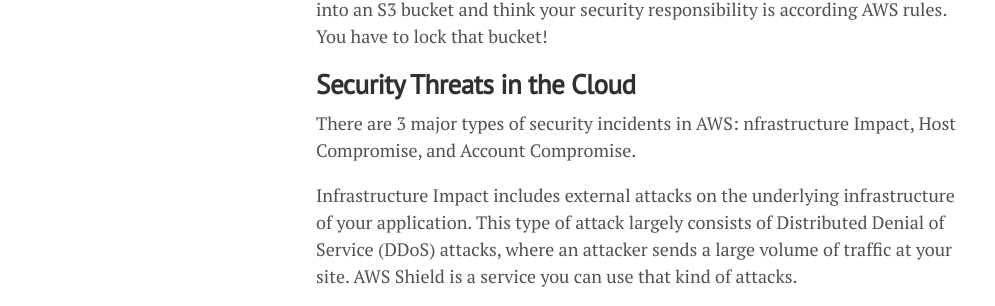
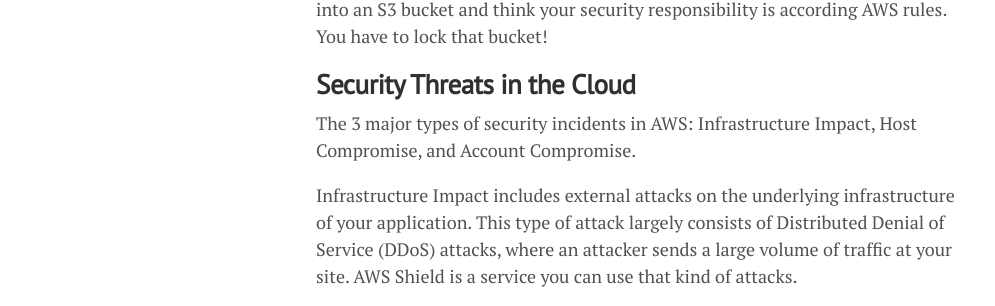
Before and after one commit to lgeurts/lgeurts.github.io, a Jekyll site: the page built from _posts/2021-11-02-activity-aware-ids-for-aws.md, in a window 1280 px wide and 900 px high, scrolled down 942 px. Shown: the part 149-455 px from the top of the window, without its empty margins (0-995 px from the left). Built offline with Jekyll 4.4.1, drawn with Linux system fonts in a browser that asks for light colours; nearby versions of some CDN libraries; comment, search, counter and statistics services are not loaded.

Commit message:
Update 2021-11-02-activity-aware-ids-for-aws.md

```diff
--- a/_posts/2021-11-02-activity-aware-ids-for-aws.md
+++ b/_posts/2021-11-02-activity-aware-ids-for-aws.md
@@ -23,7 +23,7 @@ For the AWS side, they take responsibility for securing the building blocks used
 
 ## **Security Threats in the Cloud**
 
-There are 3 major types of security incidents in AWS: nfrastructure Impact, Host Compromise, and Account Compromise.
+The 3 major types of security incidents in AWS: Infrastructure Impact, Host Compromise, and Account Compromise.
 
 Infrastructure Impact includes external attacks on the underlying infrastructure of your application. This type of attack largely consists of Distributed Denial of Service (DDoS) attacks, where an attacker sends a large volume of traffic at your site. AWS Shield is a service you can use that kind of attacks.
 
```
